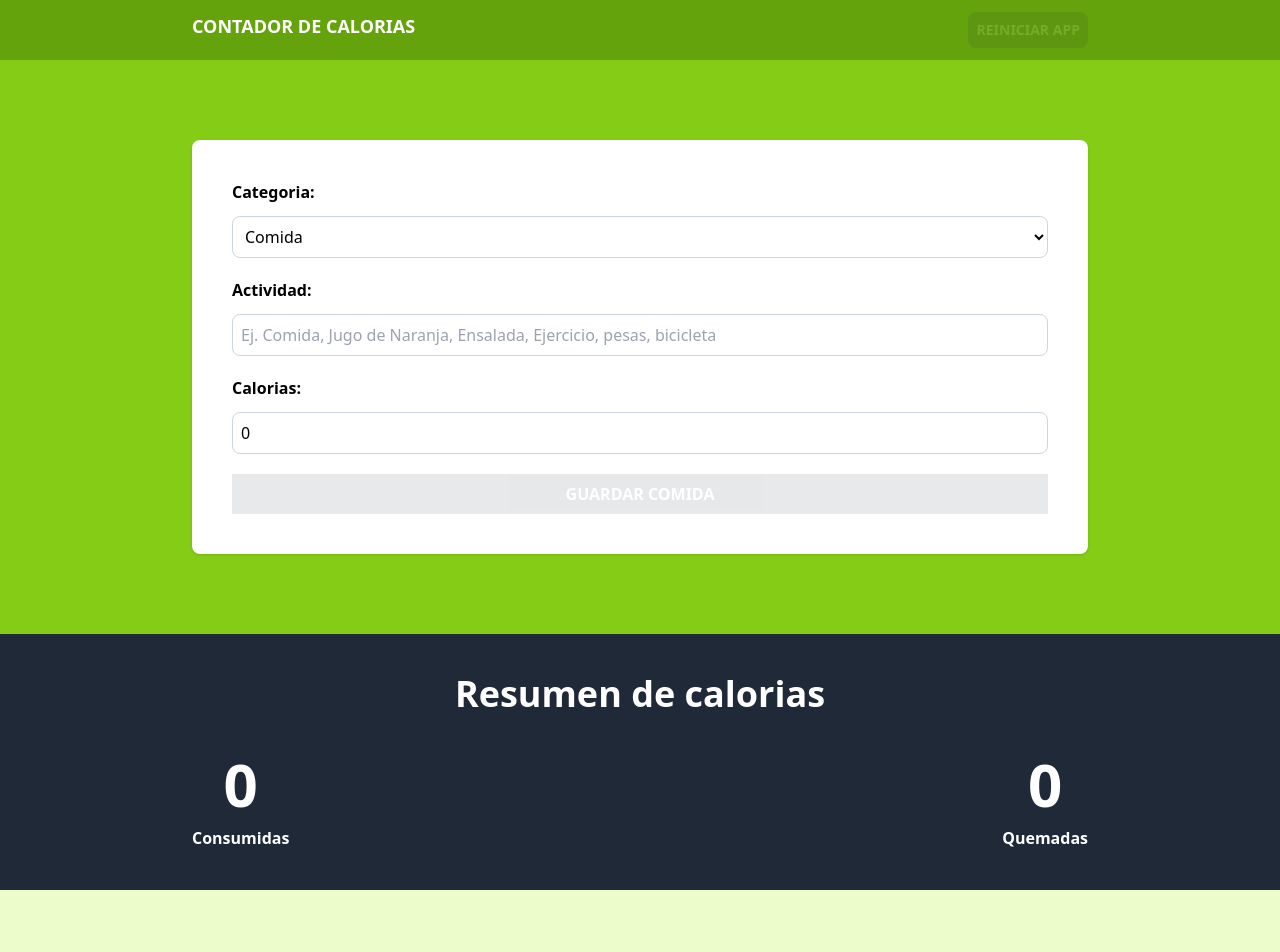
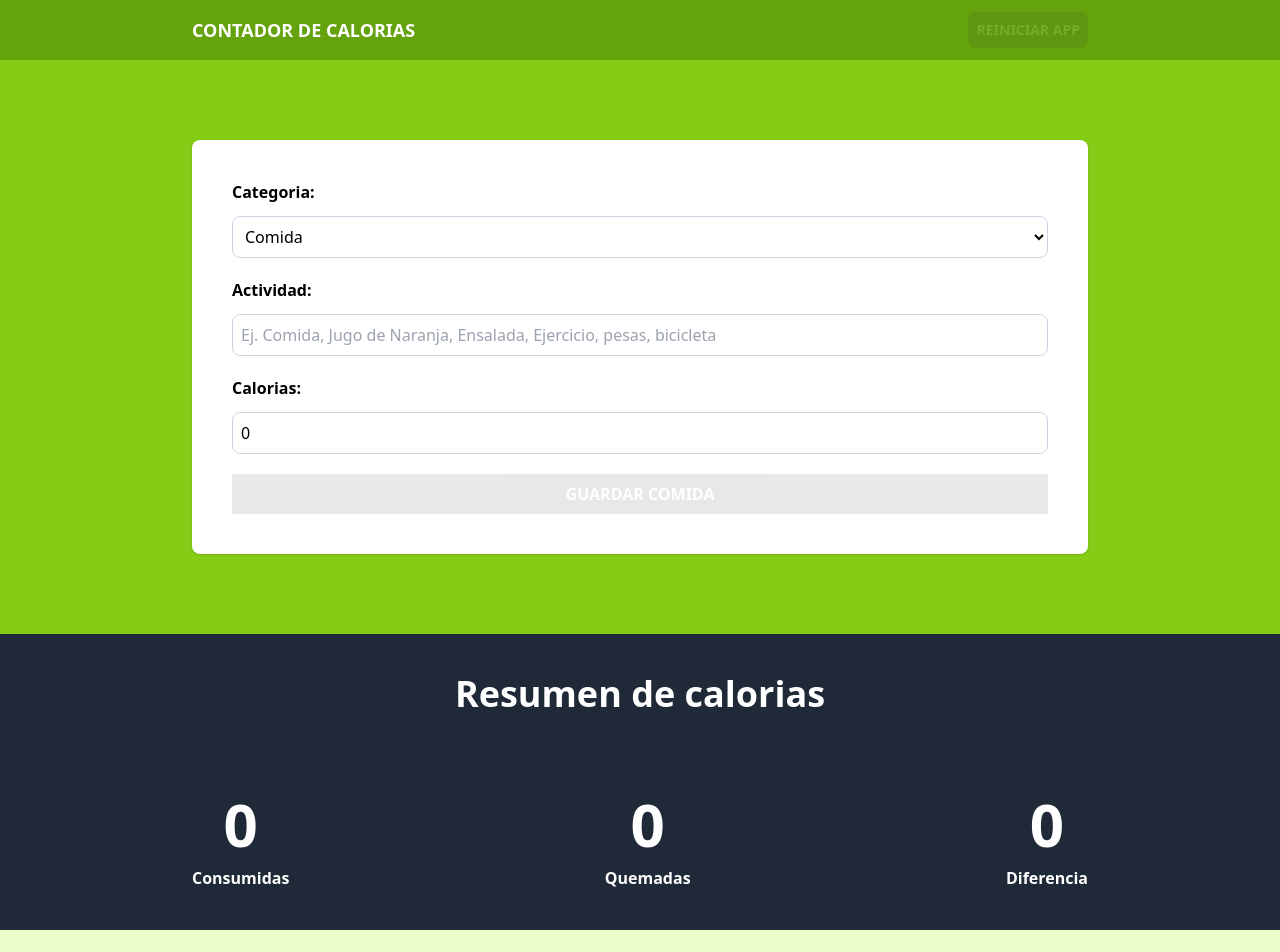
Before and after one commit to robertgrc/contador_calorias, a React (Vite) app: page / in a window 1280 px wide. Shown: the top 952 px of the page. Built offline with nearby package versions, Linux system fonts and the light colour scheme.

Commit message:
Mostrando el diferencial de las Calorias

```diff
--- a/src/App.tsx
+++ b/src/App.tsx
@@ -18,7 +18,7 @@ function App() {
   return (
     <>
       <header className="bg-lime-600 py-3">
-        <div className="max-w-4xl mx-auto flex justify-between">
+        <div className="max-w-4xl mx-auto flex justify-between items-center">
           <h1 className="text-center text-lg font-bold text-white uppercase">
             Contador de Calorias
           </h1>
--- a/src/components/CalorieTracker.tsx
+++ b/src/components/CalorieTracker.tsx
@@ -1,5 +1,6 @@
-import { useMemo } from 'react'
+import { act, useMemo } from 'react'
 import { Activity } from '../types'
+import CalorieDisplay from './CalorieDisplay'
 
 type CalorieTrackerProps ={
     activities: Activity[]
@@ -11,20 +12,26 @@ export default function CalorieTracker({activities}:CalorieTrackerProps) {
 const caloriesConsumed = useMemo(()=>activities.reduce((total,activity)=>activity.category===1? total+activity.calories : total, 0),[activities])
 const caloriesBurned = useMemo(()=>activities.reduce((total,activity)=>activity.category===2? total+activity.calories : total, 0),[activities])
 
+const netCalories = useMemo(()=> caloriesConsumed-caloriesBurned,[activities])
+
   return (
     <>
         <h2 className='text-4xl font-black text-white text-center'>
             Resumen de calorias
         </h2>
         <div className='flex flex-col items-center md:flex-row md:justify-between gap-5 mt-10'>
-            <p className='text-white font-bold rounded-full grid grid-cols-1 gap-3 text-center'>
-                <span className='font-black text-6xl text-orange'>{caloriesConsumed}</span>
-                Consumidas
-            </p>
-            <p className='text-white font-bold rounded-full grid grid-cols-1 gap-3 text-center'>
-                <span className='font-black text-6xl text-orange'>{caloriesBurned}</span>
-                Quemadas
-            </p>
+            <CalorieDisplay
+                calories={caloriesConsumed}
+                text={'Consumidas'}
+            />
+            <CalorieDisplay
+                calories={caloriesBurned}
+                text={'Quemadas'}
+            />
+            <CalorieDisplay
+                calories={netCalories}
+                text={'Diferencia'}
+            />
         </div>
     </>
   )
```
